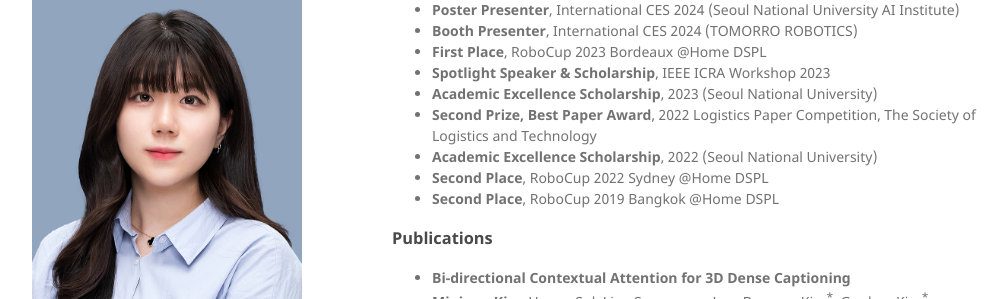
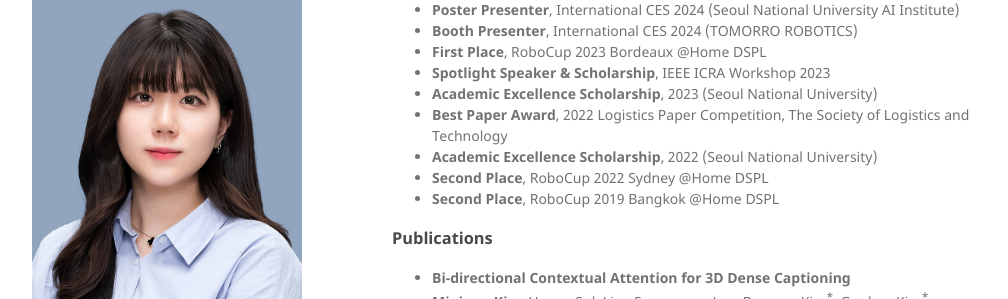
Before and after one commit to MINJIKIM-96/MINJIKIM-96.github.io, a Jekyll site: the page built from index.md, in a window 1280 px wide and 900 px high, scrolled down 597 px. Shown: the part 155-454 px from the top of the window, without its empty margins (128-1136 px from the left). Built offline with Jekyll 4.4.1, drawn with Linux system fonts in a browser that asks for light colours; a style sheet for code colours, icons or effects is not loaded.

Commit message:
Update index.md

```diff
--- a/index.md
+++ b/index.md
@@ -46,7 +46,7 @@ More recently, my work investigates how **human knowledge** and **structured pri
 - **First Place**, RoboCup 2023 Bordeaux @Home DSPL
 - **Spotlight Speaker & Scholarship**, IEEE ICRA Workshop 2023
 - **Academic Excellence Scholarship**, 2023 (Seoul National University)
-- **Second Prize, Best Paper Award**, 2022 Logistics Paper Competition, The Society of Logistics and Technology
+- **Best Paper Award**, 2022 Logistics Paper Competition, The Society of Logistics and Technology
 - **Academic Excellence Scholarship**, 2022 (Seoul National University)
 - **Second Place**, RoboCup 2022 Sydney @Home DSPL
 - **Second Place**, RoboCup 2019 Bangkok @Home DSPL
```
